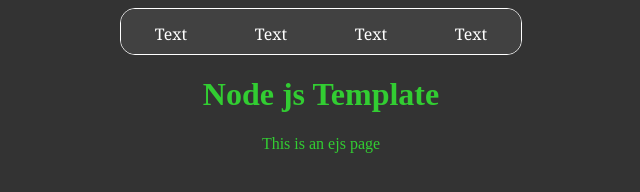
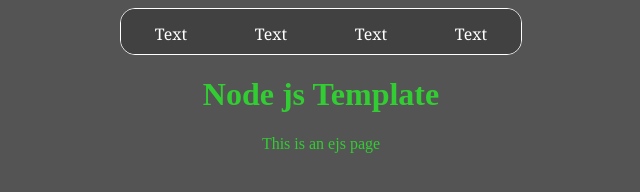
Before and after one commit to Damien-Delgadillo/node-page, a website: page public/index.ejs in a window 1280 px wide. Shown: the whole page, without its empty margins (319-959 px from the left). Drawn offline with nearby package versions, Linux system fonts and the light colour scheme; files that its build step writes are made by us from their sources.

Commit message:
minor changes

```diff
--- a/public/css/styles.css
+++ b/public/css/styles.css
@@ -1,6 +1,6 @@
 body{
 	text-align: center;
-	background-color: #333;
+	background-color: rgba(51, 51, 51, 0.836);
 	color: limegreen;
 }
 .parent{
@@ -11,7 +11,6 @@
         min-width: 400px;
 }
 #label {
-
         transform: translate(0%, -44%)
 }
 .child{
```
